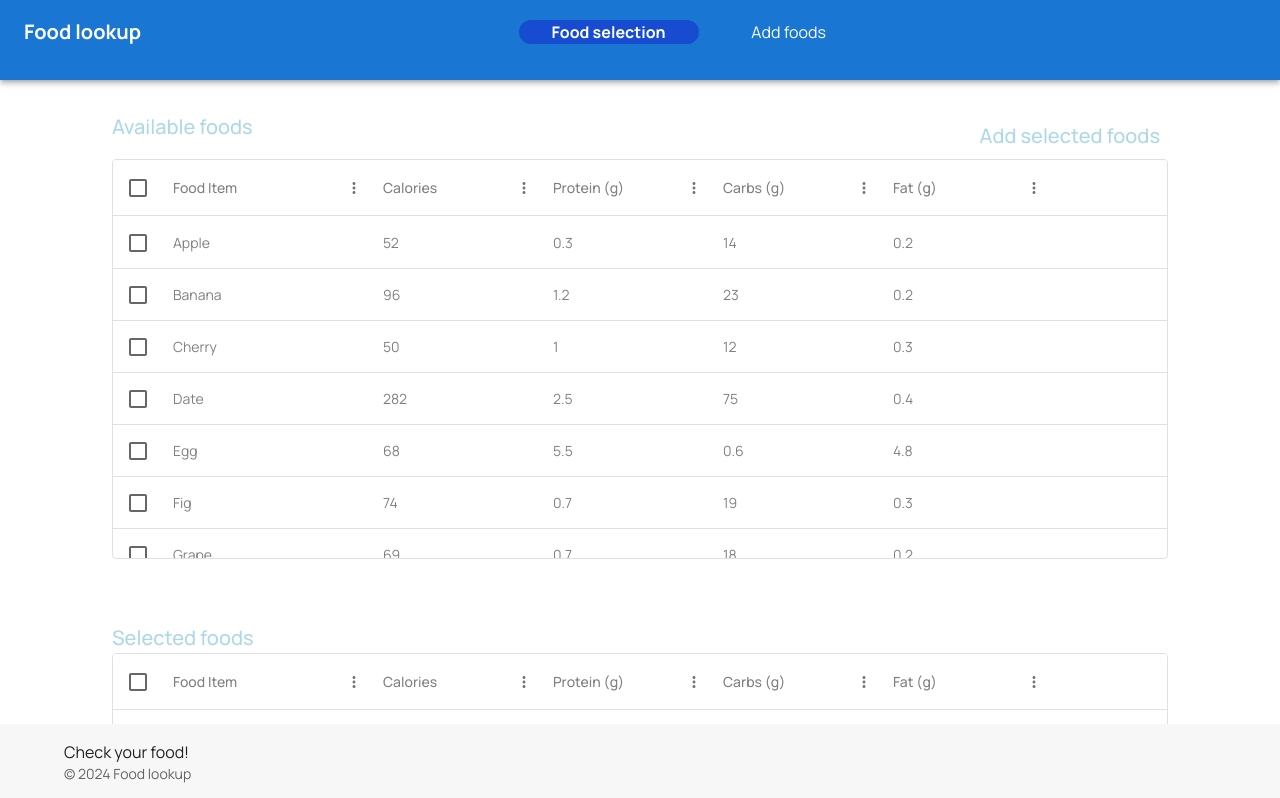
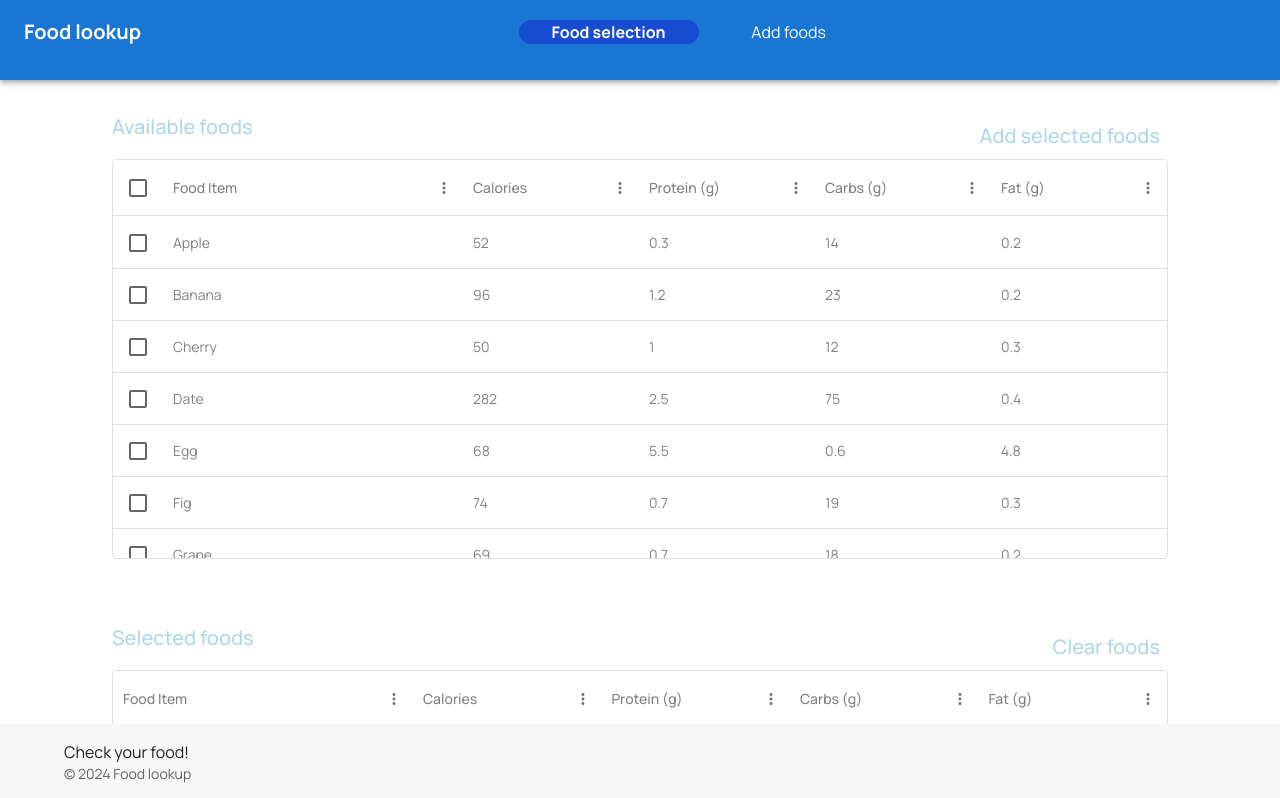
Before and after one commit to KrTanev/food-lookup, a Next.js app: page /food-selection in a window 1280 px wide. Shown: the top 798 px of the page. Built offline with nearby package versions, Linux system fonts and the light colour scheme; data requests are answered from the project's data file.

Commit message:
Optimizations

```diff
--- a/src/components/FoodSelection/AvailableFoodsTable.tsx
+++ b/src/components/FoodSelection/AvailableFoodsTable.tsx
@@ -6,26 +6,32 @@ import { DataGrid, GridRowId } from '@mui/x-data-grid';
 import { Foods } from '@/api/foodsType';
 
 const columns = [
-  { field: 'name', headerName: 'Food Item', minWidth: 180, maxWidth: 210, flex: 1 },
-  { field: 'calories', headerName: 'Calories', minWidth: 140, maxWidth: 170, flex: 1 },
-  { field: 'protein', headerName: 'Protein (g)', minWidth: 140, maxWidth: 170, flex: 1 },
-  { field: 'carbs', headerName: 'Carbs (g)', minWidth: 140, maxWidth: 170, flex: 1 },
-  { field: 'fat', headerName: 'Fat (g)', minWidth: 140, maxWidth: 170, flex: 1 },
+  { field: 'name', headerName: 'Food Item', minWidth: 300, maxWidth: 600, flex: 1 },
+  { field: 'calories', headerName: 'Calories', minWidth: 140, maxWidth: 370, flex: 1 },
+  { field: 'protein', headerName: 'Protein (g)', minWidth: 140, maxWidth: 370, flex: 1 },
+  { field: 'carbs', headerName: 'Carbs (g)', minWidth: 140, maxWidth: 370, flex: 1 },
+  { field: 'fat', headerName: 'Fat (g)', minWidth: 140, maxWidth: 370, flex: 1 },
 ];
 
 type AvailableFoodsTableProps = {
   rows: Foods[];
   selected?: GridRowId[];
+  checkboxSelection?: boolean;
   setSelected?: Dispatch<SetStateAction<GridRowId[]>>;
 };
 
-export const AvailableFoodsTable = ({ rows, selected, setSelected }: AvailableFoodsTableProps) => {
+export const AvailableFoodsTable = ({
+  rows,
+  selected,
+  checkboxSelection,
+  setSelected,
+}: AvailableFoodsTableProps) => {
   return (
     <Box style={{ height: 400, width: '100%' }}>
       <DataGrid
         rows={rows}
         columns={columns}
-        checkboxSelection
+        checkboxSelection={checkboxSelection}
         hideFooter
         rowSelectionModel={selected}
         onRowSelectionModelChange={(newSelection) => {
--- a/src/pages/food-selection.tsx
+++ b/src/pages/food-selection.tsx
@@ -34,7 +34,8 @@ export default function FoodsSelection() {
               onClick={() => {
                 const selectedData = data?.filter((x) => selectedRows?.includes(x.id));
 
-                setSelectedFoods(selectedData || []);
+                setSelectedFoods((prev) => [...prev, ...(selectedData || [])]);
+                setSelectedRows([]);
               }}
             >
               Add selected foods
@@ -42,15 +43,29 @@ export default function FoodsSelection() {
           </Box>
           <AvailableFoodsTable
             rows={data || []}
+            checkboxSelection
             selected={selectedRows}
             setSelected={setSelectedRows}
           />
         </Box>
 
         <Box>
-          <Typography sx={{ color: 'lightblue', fontWeight: 500, fontSize: '20px' }}>
-            Selected foods
-          </Typography>
+          <Box display="flex" justifyContent="space-between">
+            <Typography sx={{ color: 'lightblue', fontWeight: 500, fontSize: '20px' }}>
+              Selected foods
+            </Typography>
+
+            <Button
+              sx={{ color: 'lightblue', fontWeight: 500, fontSize: '20px' }}
+              onClick={() => {
+                const selectedData = data?.filter((x) => selectedRows?.includes(x.id));
+
+                setSelectedFoods([]);
+              }}
+            >
+              Clear foods
+            </Button>
+          </Box>
 
           <AvailableFoodsTable rows={selectedFoods} />
         </Box>
```
